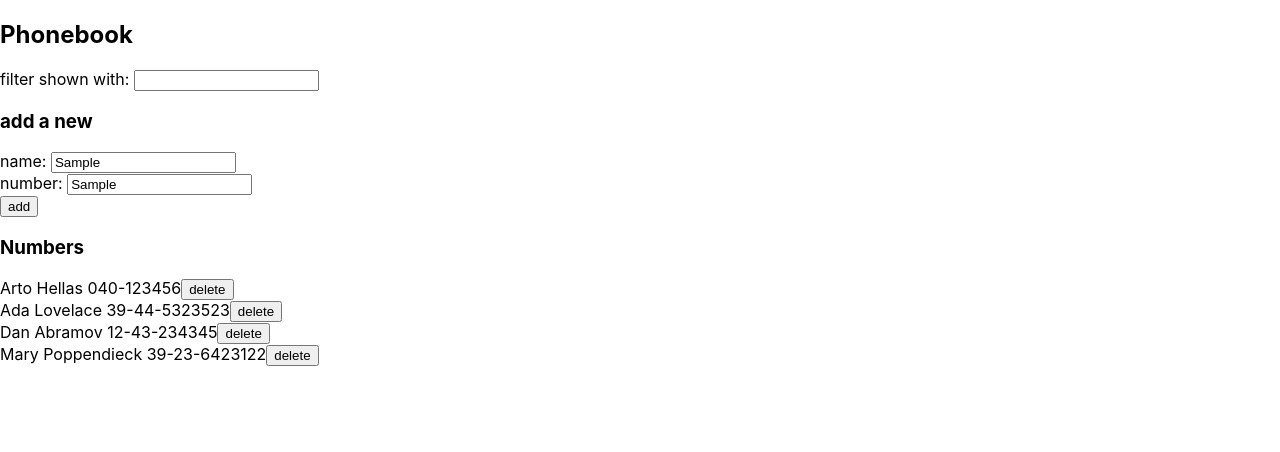
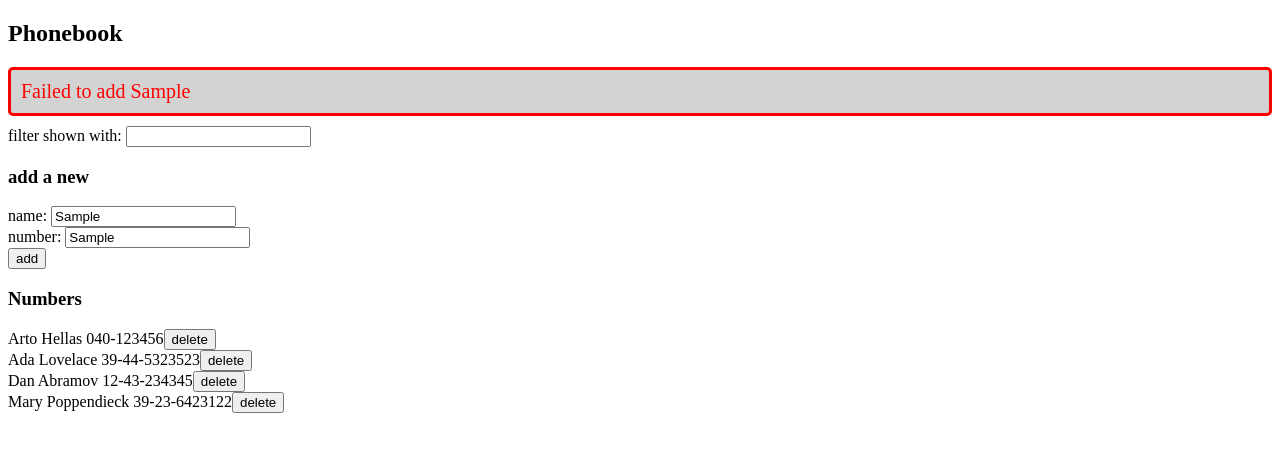
Before and after one commit to AaltonenJari/puhelinluettelo, a React (Create React App) app: page / in a window 1280 px wide. Both pictures are taken after typing "Sample", "Sample" into the empty fields and a click on the button "add". Shown: the top 452 px of the page. Built offline with nearby package versions, Linux system fonts and the light colour scheme; no server answers; data requests are answered from the project's data file; the HTML template or start-up script is replaced by a standard one.

Commit message:
puhelinluettelo step11 & 12

```diff
--- a/src/App.js
+++ b/src/App.js
@@ -1,12 +1,16 @@
 import { useState, useEffect } from 'react'
 import { Filter, PersonForm, Persons } from './component/phonebook'
 import personService from './services/persons'
+import Notification from './component/Notification'
+import NotificationError from './component/NotificationError'
 
 const App = () => {
   const [persons, setPersons] = useState([])
   const [newName, setNewName] = useState('')
   const [newNumber, setNewNumber] = useState('')
   const [newFilter, setNewFilter] = useState('')
+  const [notificationMessage, setNotificationMessage] = useState(null)
+  const [errorMessage, setErrorMessage] = useState(null)
 
   useEffect(() => {
     personService
@@ -32,9 +36,18 @@ const App = () => {
             setPersons(persons.map(person => person.id !== found.id ? person : returnedPerson))
             setNewName('')
             setNewNumber('')
+            setNotificationMessage(`Updated ${newName}'s number`)
+            setTimeout(() => {
+              setNotificationMessage(null)
+            }, 5000)
           })
           .catch(error => {
-            console.log('Error updating person:', error)
+            const errorMessage = `Information of ${newName} has already been removed from server`
+            console.log(errorMessage)
+            setErrorMessage(errorMessage)
+            setTimeout(() => {
+              setErrorMessage(null)
+            }, 5000)
           })
       }
       setNewName('')
@@ -46,11 +59,20 @@ const App = () => {
       .create(personObject)
       .then(returnedPerson => {
         setPersons(persons.concat(returnedPerson))
+        setNotificationMessage(`Added ${returnedPerson.name}`)
+        setTimeout(() => {
+          setNotificationMessage(null)
+        }, 5000)
         setNewName('')
         setNewNumber('')
       })
       .catch(error => {
-        console.log('Error adding person:', error)
+        const errorMessage = `Failed to add ${newName}`
+        console.log(errorMessage)
+        setErrorMessage(errorMessage)
+        setTimeout(() => {
+          setErrorMessage(null)
+        }, 5000)
       })
   }
 
@@ -59,9 +81,18 @@ const App = () => {
       .remove(id)
       .then(() => {
         setPersons(persons.filter(person => person.id !== id))
+        setNotificationMessage(`Deleted a person ${persons.find(p => p.id === id)?.name}`)
+        setTimeout(() => {
+          setNotificationMessage(null)
+        }, 5000)
       })
       .catch(error => {
-        console.log('Error deleting person:', error)
+        const errorMessage = `Failed to delete person`
+        console.log(errorMessage)
+        setErrorMessage(errorMessage)
+        setTimeout(() => {
+          setErrorMessage(null)
+        }, 5000)
       })
   }
 
@@ -84,6 +115,8 @@ const App = () => {
   return (
     <div>
       <h2>Phonebook</h2>
+      <Notification message={notificationMessage} />
+      <NotificationError message={errorMessage} />
       <Filter newFilter={newFilter} handleFilterChange={handleFilterChange} />
       <h3>add a new</h3>
       <PersonForm
--- /dev/null
+++ b/src/component/Notification.js
@@ -0,0 +1,13 @@
+const Notification = ({ message }) => {
+  if (message === null) {
+    return null
+  }
+
+  return (
+    <div className="success">
+      {message}
+    </div>
+  )
+}
+
+export default Notification
--- /dev/null
+++ b/src/component/NotificationError.js
@@ -0,0 +1,12 @@
+const NotificationError = ({ message }) => {
+  if (message === null) {
+    return null
+  }
+    return (
+    <div className="error">
+      {message}
+    </div>
+  )
+}
+
+export default NotificationError
--- a/src/index.css
+++ b/src/index.css
@@ -1,13 +1,19 @@
-body {
-  margin: 0;
-  font-family: -apple-system, BlinkMacSystemFont, 'Segoe UI', 'Roboto', 'Oxygen',
-    'Ubuntu', 'Cantarell', 'Fira Sans', 'Droid Sans', 'Helvetica Neue',
-    sans-serif;
-  -webkit-font-smoothing: antialiased;
-  -moz-osx-font-smoothing: grayscale;
+.success {
+  color: green;
+  background: lightgrey;
+  font-size: 20px;
+  border-style: solid;
+  border-radius: 5px;
+  padding: 10px;
+  margin-bottom: 10px;
 }
 
-code {
-  font-family: source-code-pro, Menlo, Monaco, Consolas, 'Courier New',
-    monospace;
+.error {
+  color: red;
+  background: lightgrey;
+  font-size: 20px;
+  border-style: solid;
+  border-radius: 5px;
+  padding: 10px;
+  margin-bottom: 10px;
 }
```
